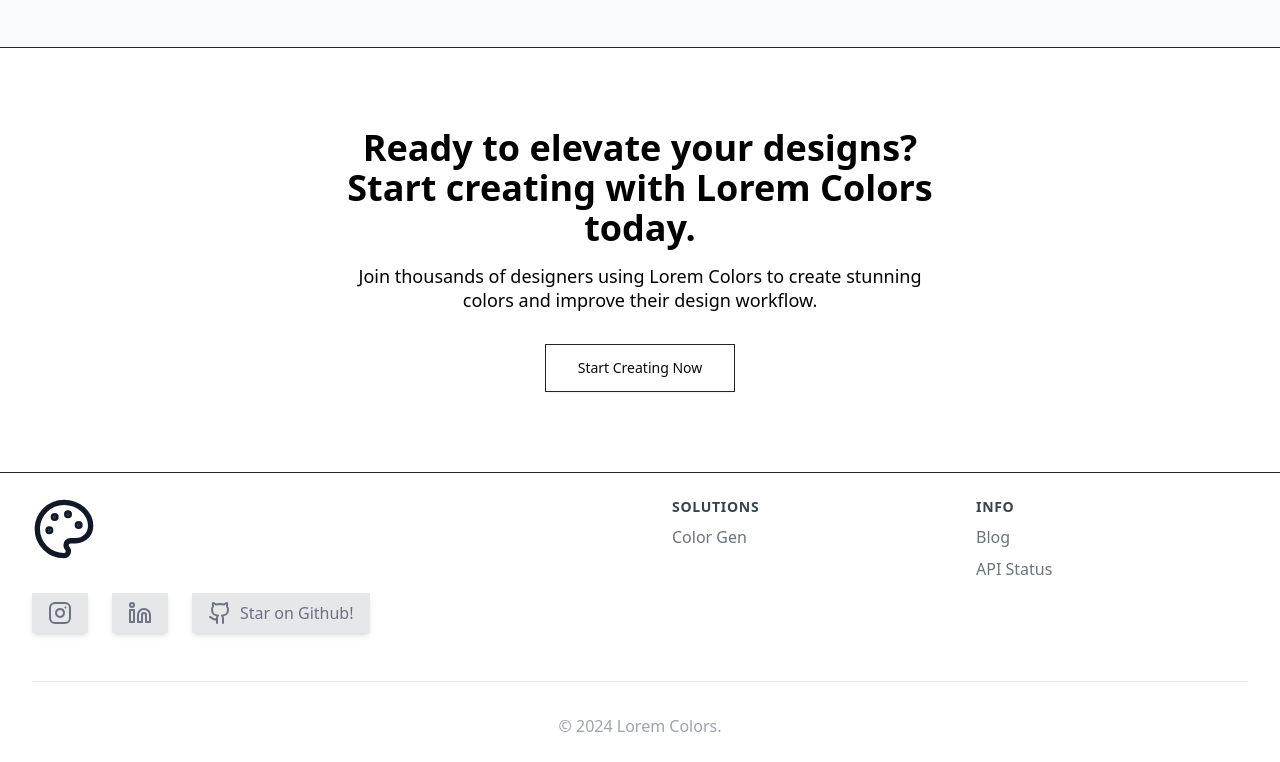
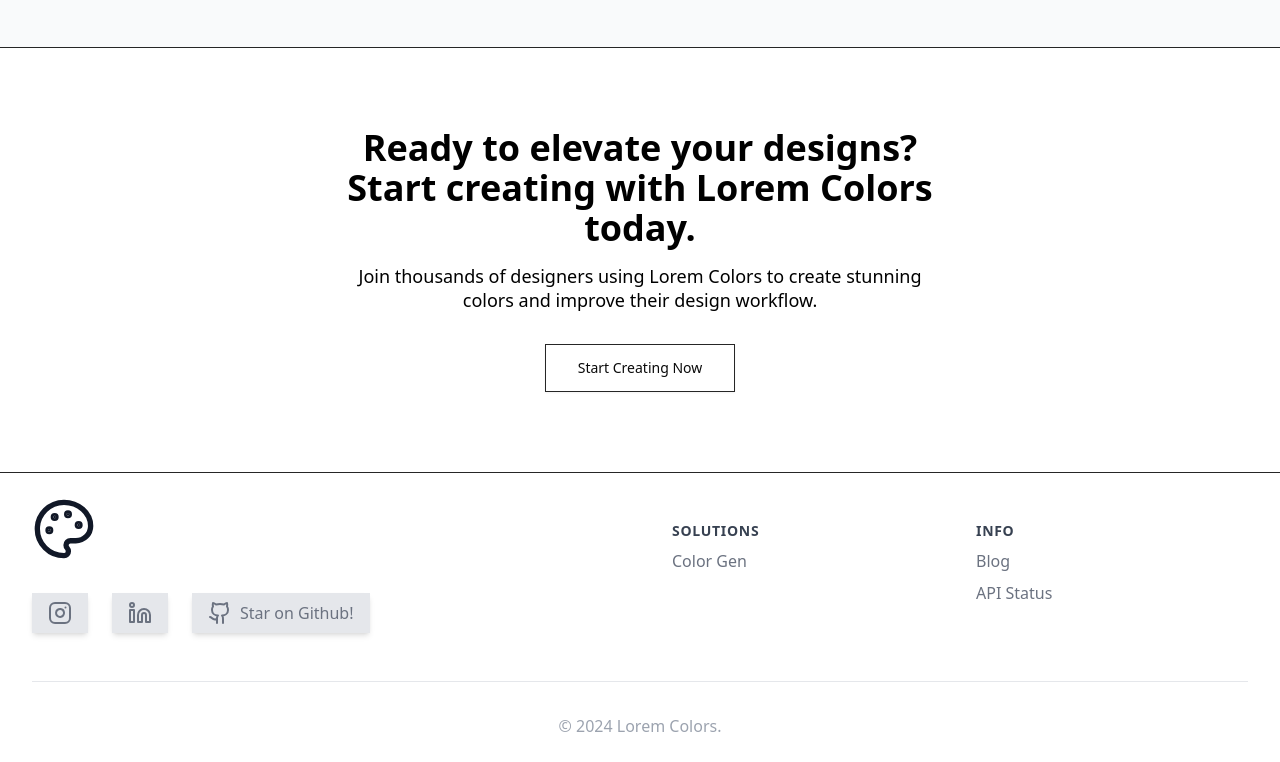
Before and after one commit to peterkessibu/lorem-colors, a Next.js app: page / in a window 1280 px wide. Shown: the part 1507-2269 px from the top of the page. Built offline with nearby package versions, Linux system fonts and the light colour scheme.

Commit message:
Update Footer component layout by adding margin-top to improve spacing between sections

```diff
--- a/components/Footer.js
+++ b/components/Footer.js
@@ -116,7 +116,7 @@ export default function Footer() {
             </div>
 
             {/* Footer Sections */}
-            <div className="grid grid-cols-1 md:grid-cols-2 gap-4 justify-items-start">
+            <div className="grid grid-cols-1 md:grid-cols-2 gap-4 mt-6 justify-items-start">
               {footerSections.map((section) => (
                 <div
                   key={section.title}
```
